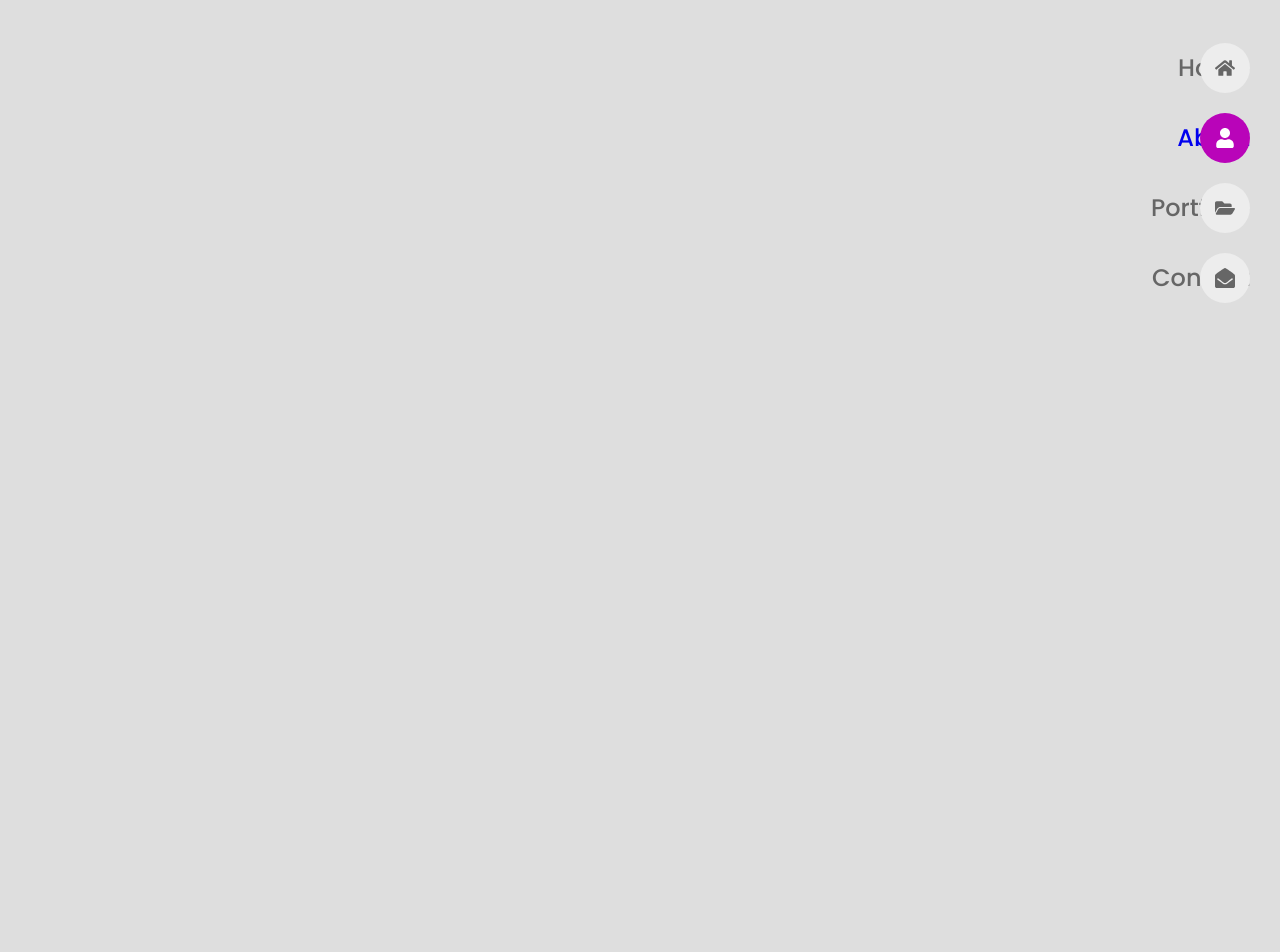
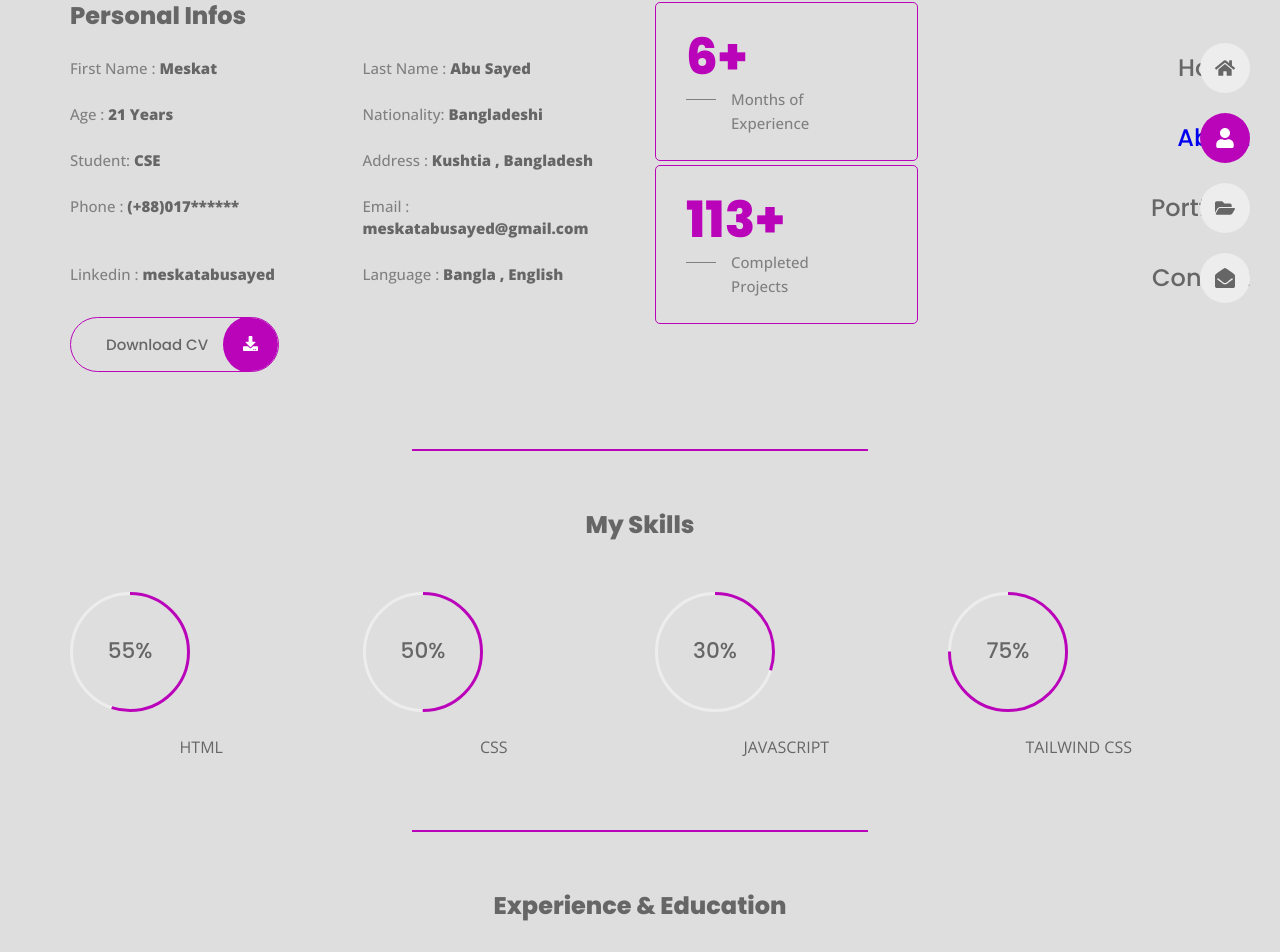
Before and after one commit to meskatabusayed/meskat-portfolio, a React (Vite) app: page /about in a window 1280 px wide. Shown: the part 227-1179 px from the top of the page. Before the commit the page ends 800 px from the top, so only its background shows below. Built offline with nearby package versions, Linux system fonts and the light colour scheme.

Commit message:
About Me Page Completed

```diff
--- a/package.json
+++ b/package.json
@@ -10,9 +10,11 @@
     "preview": "vite preview"
   },
   "dependencies": {
+    "html-react-parser": "^5.0.7",
     "localforage": "^1.10.0",
     "match-sorter": "^6.3.1",
     "react": "^18.2.0",
+    "react-circular-progressbar": "^2.1.0",
     "react-dom": "^18.2.0",
     "react-icons": "^4.12.0",
     "react-router-dom": "^6.20.1",
--- a/src/App.css
+++ b/src/App.css
@@ -85,6 +85,10 @@ img {
 }
 
 /* ===== REUSABLE CSS ===== */
+.container {
+    max-width: 1140px;
+    margin-inline: auto;
+}
 .grid {
     display: grid;
     gap: 30px;
@@ -93,3 +97,14 @@ img {
 .section {
     padding-block: 70px;
 }
+
+.section__title span {
+    color: var(--first-color);
+}
+
+.section__title {
+    font-size: var(--big-font-size);
+    font-weight: var(--weight-800);
+    text-align: center;
+    margin-bottom: 70px;
+}
--- /dev/null
+++ b/src/components/Info.jsx
@@ -0,0 +1,19 @@
+import { personalInfo } from "../data";
+
+
+const Info = () => {
+    return (
+        <>
+            {personalInfo.map(({title, description} , index) => {
+               return ( <li className="info__item" key={index}>
+                    <span className="info__title">{title}</span>
+                    <span className="info__description">{description}</span>
+                </li>
+
+            )
+            })}
+        </>
+    );
+};
+
+export default Info;
--- /dev/null
+++ b/src/components/ResumeItem.jsx
@@ -0,0 +1,11 @@
+
+
+const ResumeItem = () => {
+    return (
+        <div>
+            fgdrj
+        </div>
+    );
+};
+
+export default ResumeItem;
--- /dev/null
+++ b/src/components/Skills.jsx
@@ -0,0 +1,25 @@
+import { skills } from "../data";
+import { CircularProgressbar } from 'react-circular-progressbar';
+import 'react-circular-progressbar/dist/styles.css';
+
+const Skills = () => {
+    return (
+        <>
+
+            {
+                skills.map(({title , percentage} , index) => {
+                    return(
+                        <div className="progress__box" key={index}>
+                            <div className="progress__circle">
+                                <CircularProgressbar  strokeWidth={2.5} text={`${percentage}%`} value={percentage}></CircularProgressbar>
+                            </div>
+                            <h3 className="skills__title">{title}</h3>
+                        </div>
+                    )
+                })
+            }
+        </>
+    );
+};
+
+export default Skills;
--- /dev/null
+++ b/src/components/Status.jsx
@@ -0,0 +1,23 @@
+import { status } from "../data";
+import parse from 'html-react-parser';
+
+const Status = () => {
+    return (
+        <div>
+
+            {
+
+                status.map(({no, title} , index) => {
+                    return (
+                        <div className="status__box" key={index}>
+                            <h3 className="status__no">{no}</h3>
+                            <p className="status__title">{parse(title)}</p>
+                        </div>
+                    )
+                })
+            }
+        </div>
+    );
+};
+
+export default Status;
--- a/src/data.jsx
+++ b/src/data.jsx
@@ -26,3 +26,120 @@ export const links = [
         path: '/contact',
     },
 ]
+
+export const personalInfo = [
+    {
+        id: 1,
+        title: 'First Name : ',
+        description: 'Meskat',
+    },
+    {
+        id: 2,
+        title: 'Last Name : ',
+        description: 'Abu Sayed',
+    },
+    {
+        id: 3,
+        title: 'Age : ',
+        description: '21 Years',
+    },
+    {
+        id: 4,
+        title: 'Nationality: ',
+        description: 'Bangladeshi',
+    },
+    {
+        id: 5,
+        title: 'Student: ',
+        description: 'CSE',
+    },
+    {
+        id: 6,
+        title: 'Address : ',
+        description: 'Kushtia , Bangladesh',
+    },
+    {
+        id: 7,
+        title: 'Phone : ',
+        description: '(+88)017******',
+    },
+    {
+        id: 8,
+        title: 'Email : ',
+        description: 'meskatabusayed@gmail.com',
+    },
+    {
+        id: 9,
+        title: 'Linkedin : ',
+        description: 'meskatabusayed',
+    },
+    {
+        id: 10,
+        title: 'Language : ',
+        description: 'Bangla , English',
+    },
+
+]
+
+export const status = [
+    {
+        id: 1,
+        no: "6+",
+        title: 'Months of <br/> Experience',
+    },
+    {
+        id: 2,
+        no: "113+",
+        title: 'Completed <br/> Projects',
+    },
+
+]
+
+
+export const skills = [
+    {
+        id: 1,
+        title: 'HTML',
+        percentage: '55',
+    },
+
+    {
+        id: 2,
+        title: 'CSS',
+        percentage: '50',
+    },
+    {
+        id: 3,
+        title: 'JAVASCRIPT',
+        percentage: '30',
+    },
+    {
+        id: 4,
+        title: 'TAILWIND CSS',
+        percentage: '75',
+    },
+]
+
+export const resumes = [
+    {
+        id: 1,
+
+        year: '2019',
+        title: "SSC"
+
+    },
+    {
+        id: 2,
+
+        year: '2021',
+        title: "HSC"
+
+    },
+    {
+        id: 3,
+
+        year: '2022 - Present',
+        title: "Bachelor of Computer Science And Engineering"
+
+    },
+]
--- a/src/pages/About/About.jsx
+++ b/src/pages/About/About.jsx
@@ -1,5 +1,12 @@
+import Info from "../../components/Info";
 import Navbar from "../../components/Navbar/Navbar";
-
+import { FaDownload } from "react-icons/fa";
+import resume from '../../assets/Resume_2.pdf';
+import Status from "../../components/Status";
+import './about.css';
+import Skills from "../../components/Skills";
+import { resumes } from "../../data";
+import ResumeItem from "../../components/ResumeItem";
 
 const About = () => {
     return (
@@ -7,7 +14,60 @@ const About = () => {
             <div>
                 <Navbar></Navbar>
             </div>
-            <h2>About</h2>
+            <main className="section container">
+                <section className="about">
+                    <h2 className="section__title">
+                        About <span>Me</span>
+                    </h2>
+
+                    <div className="about__container grid">
+                        <div className="about__info">
+                            <h3 className="section__subtitle">Personal Infos</h3>
+                            <ul className="info__list grid">
+                                <Info></Info>
+                            </ul>
+
+                            <a href={resume} download='' className="button">Download CV <span className="button__icon"> <FaDownload /> </span>
+                            </a>
+                        </div>
+
+
+                    <div className="status grid">
+                        <Status></Status>
+
+                    </div>
+                    </div>
+                </section>
+
+                <div className="separator">
+
+                </div>
+
+                <section className="skills">
+                    <h3 className="section__subtitle subtitle__center">My Skills</h3>
+
+                    <div className="skills__container grid">
+                        <Skills></Skills>
+                    </div>
+                </section>
+
+                <div className="separator"></div>
+
+                <section className="resume">
+                    <h3 className="section__subtitle subtitle__center">Experience & Education</h3>
+
+                    <div className="resume__container grid">
+                        <div className="resume__data">
+                            {
+                                resumes.map((val) => {
+                                    return <ResumeItem key={val.id}></ResumeItem>
+                                })
+                            }
+                        </div>
+                    </div>
+                </section>
+
+            </main>
         </div>
     );
 };
--- a/src/pages/About/about.css
+++ b/src/pages/About/about.css
@@ -0,0 +1,106 @@
+.about__container,
+.info__list,
+.status {
+    grid-template-columns: repeat(2 , 1fr);
+}
+
+.info__list {
+    row-gap: 20px;
+    margin-bottom: 32px;
+}
+
+.section__subtitle {
+    font-size: var(--h3-font-size);
+    font-weight: var(--weight-600);
+    margin-bottom: 20px;
+}
+
+.info__list .info__title ,
+.info__list .info__description {
+    font-size: var(--small-font-size);
+
+}
+
+.info__item
+, .status__box ,
+.status__no {
+    margin-top: 4px;
+}
+
+.info__list .info__description {
+    color: var(--title-color);
+    font-weight: var(--weight-600);
+}
+
+.status__box {
+    border: 1px solid var(--first-color);
+    padding: 20px 30px 25px;
+    border-radius: 5px;
+}
+
+.status__no {
+    color: var(--first-color);
+    font-size: var(--h1-font-size);
+    line-height: 1.2;
+}
+
+.status__title {
+    font-size: var(--small-font-size);
+    line-height: 1.6;
+    padding-left: 45px;
+    position: relative;
+}
+
+.status__title::before {
+    content: ' ';
+    position: absolute;
+    left: 0;
+    top: 25%;
+    width: 30px;
+    height: 1px;
+    background-color: var(--text-color);
+}
+
+.separator {
+    border: 1px solid var(--first-color);
+    max-width: 40%;
+    margin: 72px auto 56px;
+}
+
+.subtitle__center {
+    text-align: center;
+    margin-bottom: 50px;
+}
+
+.skills__container{
+    grid-template-columns: repeat(4, 1fr);
+    justify-content: center;
+    row-gap: 48px;
+}
+
+.progress__circle {
+    width: 120px;
+    height: 120px;
+}
+
+.CircularProgressbar-path {
+    stroke: var(--first-color) !important;
+    stroke-linecap: butt !important;
+}
+
+.CircularProgressbar-trail {
+    stroke: var(--container-color) !important;
+}
+.CircularProgressbar-text {
+    fill: var(--title-color) !important;
+    font-family: var(--second-font);
+    font-size: var(--large-font-size) !important;
+}
+
+.skills__title {
+    font-family: var(--body-font);
+    font-size: var(--normal-font-size);
+    font-weight: var(--weight-400);
+    text-align: center;
+    margin-top: 24px;
+}
```
Also changed, not shown: 2 other files (tests, documents, lock files or other folders).
